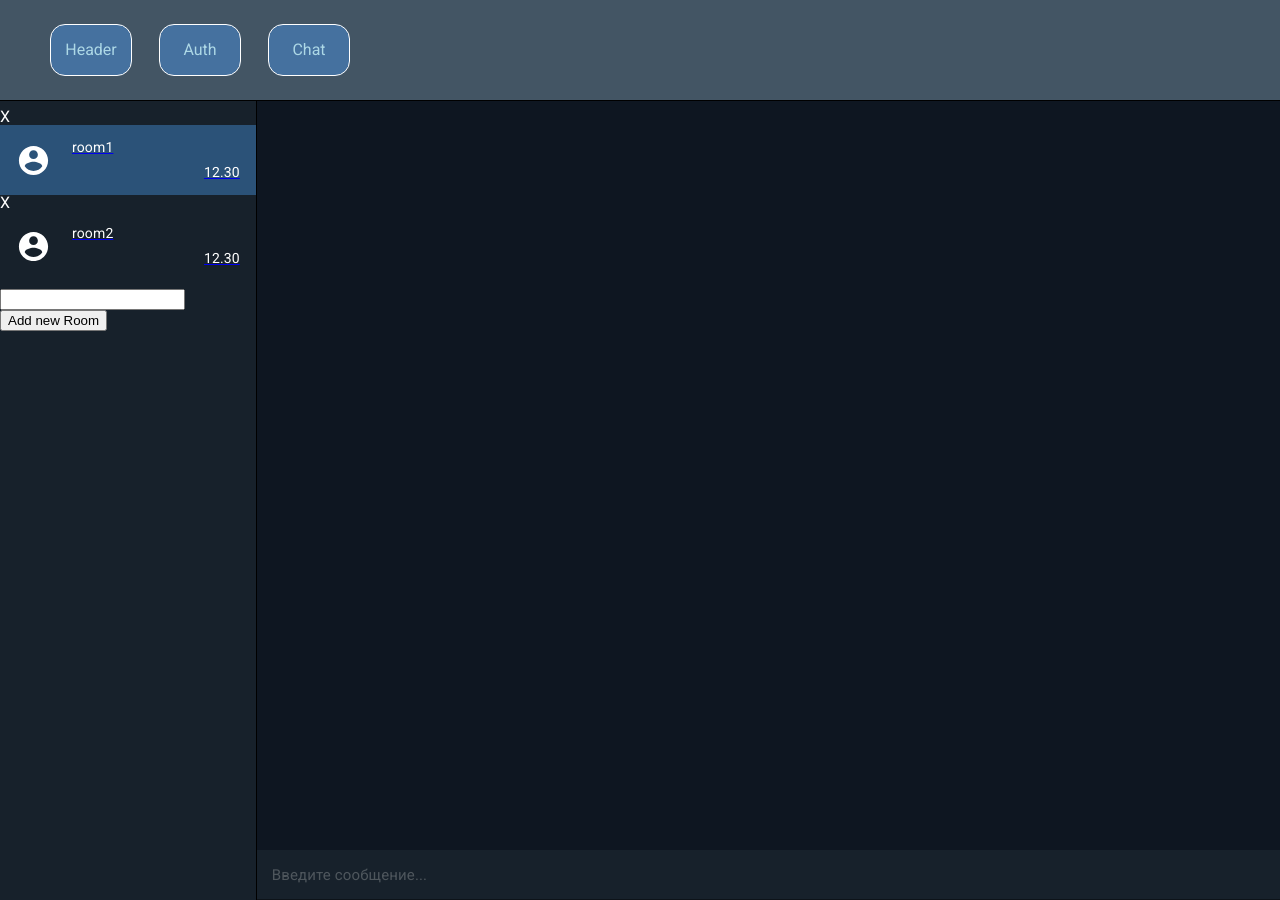
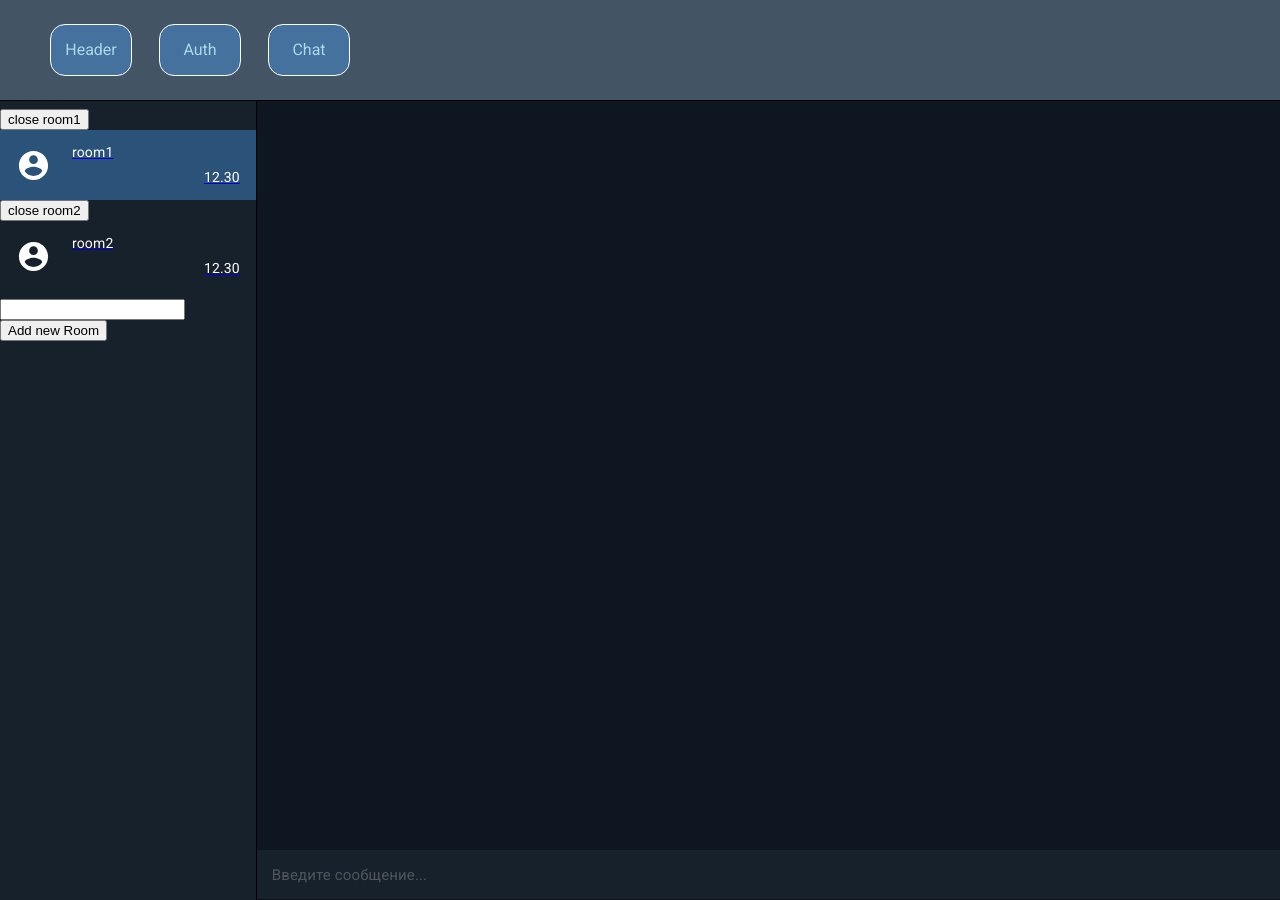
Before and after one commit to D1B0/react, a React (Create React App) app: page /chat/room1 in a window 1280 px wide. Built offline with nearby package versions, Linux system fonts and the light colour scheme.

Commit message:
Add files via upload

```diff
--- a/src/components/chat-list/chat-list.js
+++ b/src/components/chat-list/chat-list.js
@@ -1,4 +1,5 @@
 import {List} from "@material-ui/core"
+import {useState} from 'react';
 import {useDispatch, useSelector} from 'react-redux';
 import {Link, useParams} from "react-router-dom"
 import {addNewRoom, deleteRoom} from '../../store/conversations';
@@ -6,6 +7,7 @@ import {Chat} from "./chat"
 
 export const ChatList = () => {
     const rooms = useSelector ((state) => state.conversations.rooms)
+    const [newRoom, setNewRoom] = useState ('')
     const dispatch = useDispatch ()
     const {roomId} = useParams ()
     return (
@@ -13,23 +15,28 @@ export const ChatList = () => {
             <List component="nav">
                 {rooms.map ((chat, index) => {
                     return (
-                        <div style={{color: "white", cursor: "pointer"}}
-                             key={index}
-                             title={chat.title}
-                             onClick={() => dispatch (deleteRoom (chat.title))}>X
+                        <div key={index}>
+                            <button type="button" style={{color: "black", cursor: "pointer"}}
+                                    onClick={() => dispatch (deleteRoom (chat.title))}
+                            >close {chat.title}
+                            </button>
                             <Link to={`/chat/${chat.title}`}>
                                 <Chat
                                     title={chat.title}
                                     selected={roomId === chat.title}
 
                                 />
-                            </Link></div>
+                            </Link>
+                        </div>
                     )
                 })}
             </List>
-            <input type="text"/>
+            <input type="text"
+                   value={newRoom}
+                   onChange={e => setNewRoom (e.target.value)}
+            />
             <button type="button"
-                    onClick={() => dispatch (addNewRoom ())}>Add new Room
+                    onClick={() => dispatch (addNewRoom (newRoom))}>Add new Room
             </button>
         </div>
     )
--- a/src/store/conversations/actions.js
+++ b/src/store/conversations/actions.js
@@ -1,4 +1,4 @@
 import {ADD_NEW_ROOM, DELETE_ROOM} from './types';
 
-export const addNewRoom = () => ({type: ADD_NEW_ROOM})
+export const addNewRoom = (name) => ({type: ADD_NEW_ROOM, payload: name})
 export const deleteRoom = (roomId) => ({type: DELETE_ROOM, payload: roomId})
--- a/src/store/conversations/reducer.js
+++ b/src/store/conversations/reducer.js
@@ -9,7 +9,7 @@ export const roomReducer = (state = initialState, action) => {
         case ADD_NEW_ROOM:
             return {
                 ...state,
-                rooms: [...state.rooms, {title: `room${state.rooms.length + 1}`}]
+                rooms: [...state.rooms, {title: action.payload}]
             }
         case DELETE_ROOM: {
             return {
--- a/src/store/messages/reducer.js
+++ b/src/store/messages/reducer.js
@@ -1,4 +1,4 @@
-import {ADD_NEW_ROOM} from '../conversations/types';
+import {ADD_NEW_ROOM, DELETE_ROOM} from '../conversations/types';
 import {ADD_NEW_MESSAGE} from './types';
 
 const initialState = {
@@ -9,10 +9,18 @@ export const messageReducer = (state = initialState, action) => {
     switch (action.type) {
         case ADD_NEW_ROOM:
             return {
-                ...state, [`room${Object.keys (state).length + 1}`]: []
+                ...state, [action.payload]: []
             }
         case ADD_NEW_MESSAGE: {
             return {...state, [action.payload.roomId]: [...state[action.payload.roomId], {...action.payload.message}]}
+        }
+        case DELETE_ROOM: {
+            return {
+                ...Object.entries (state).reduce ((acc, [key, value]) => {
+                    if (key !== `${action.payload}`) acc[key] = value
+                    return acc
+                }, {})
+            }
         }
         default:
             return state
```
